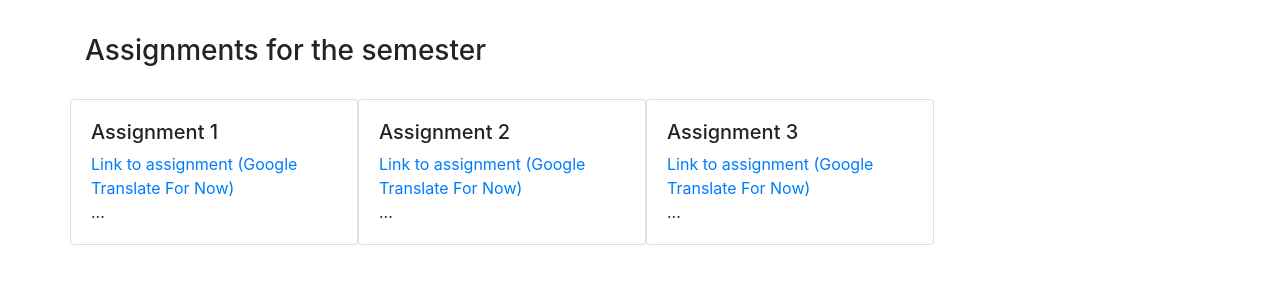
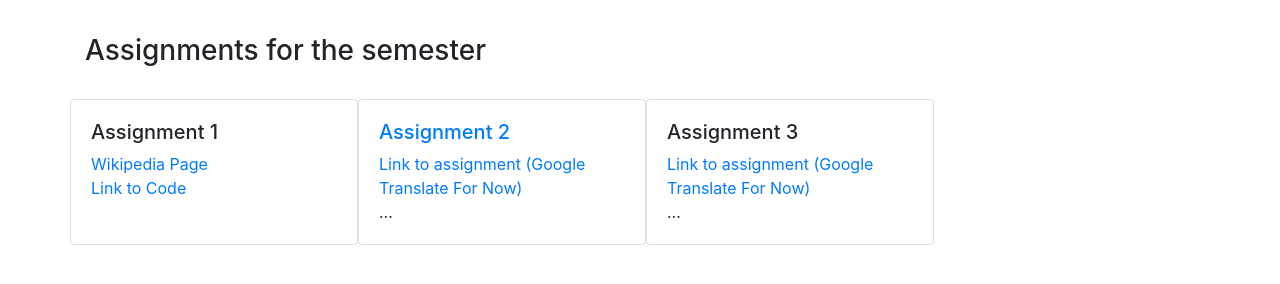
Before and after one commit to winmy-chiu/Fall2023_UniversalDesign_WinmyChiu, a plain HTML site: page assignments.html in a window 1280 px wide. Shown: the part 172-456 px from the top of the page. Drawn offline with nearby package versions, Linux system fonts and the light colour scheme.

Commit message:
added wiki link from assignment page

```diff
--- a/assignments.html
+++ b/assignments.html
@@ -79,9 +79,11 @@
                     <!-- <img class="card-img-top" src="Project1.jpg" alt="quacks" height="300px" width="200px"> -->
                     <div class="card-body">
                         <h5>Assignment 1</h5>
-                        <a href="https://translate.google.com/"> Link to assignment (Google Translate For Now)
-                       </a>
-                      <p class="card-text">...</p>
+                        <a href="wikipedia.html"> Wikipedia Page</a>
+
+            <!-- <li><a href="wikipedia.html">Wikipedia Page</a></li> -->
+                      <br>
+                      <a href="https://github.com/winmy-chiu/Fall2023_UniversalDesign_WinmyChiu/blob/main/wikipedia.html">Link to Code</p>
                     </div>
                 </div>
                 <div class="card" style="width: 18rem;">
```
Also changed, not shown: index.html (+0 -1 lines).
